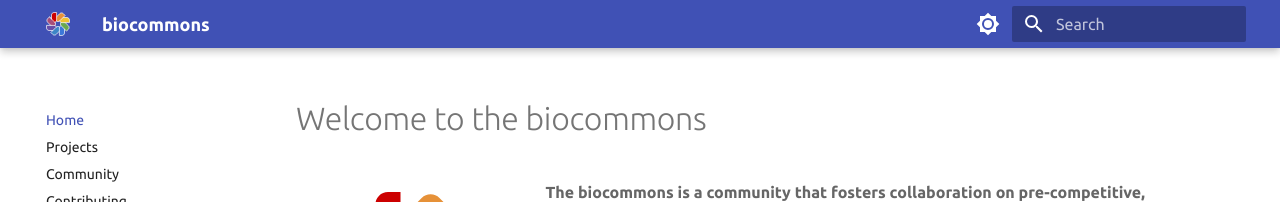
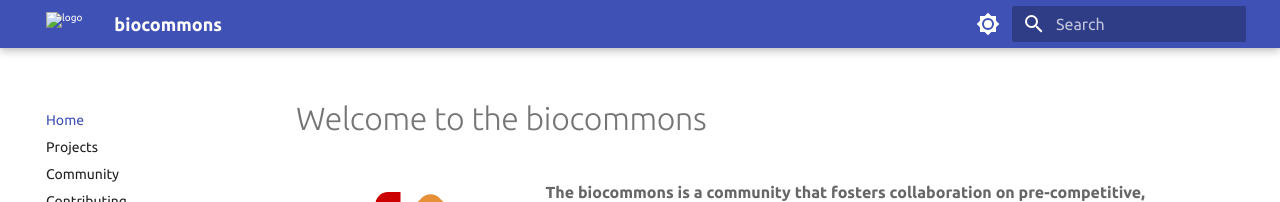
Before and after one commit to biocommons/biocommons.github.io, an MkDocs documentation site: the page built from docs/index.md, in a window 1280 px wide. Shown: the top 202 px of the page. Built offline with MkDocs 1.6.1 and Material for MkDocs 9.7.7, drawn with Linux system fonts in a browser that asks for light colours.

```diff
--- a/mkdocs.yml
+++ b/mkdocs.yml
@@ -68,5 +68,5 @@
   font:
     text: Ubuntu
     code: Roboto Mono
-  logo: images/logo.svg
-  favicon: images/logo.png
+  logo: logo.svg
+  favicon: logo.png
```
